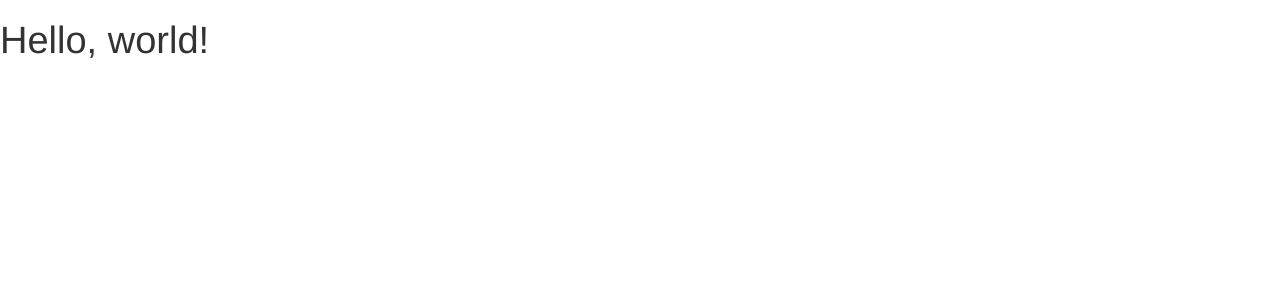
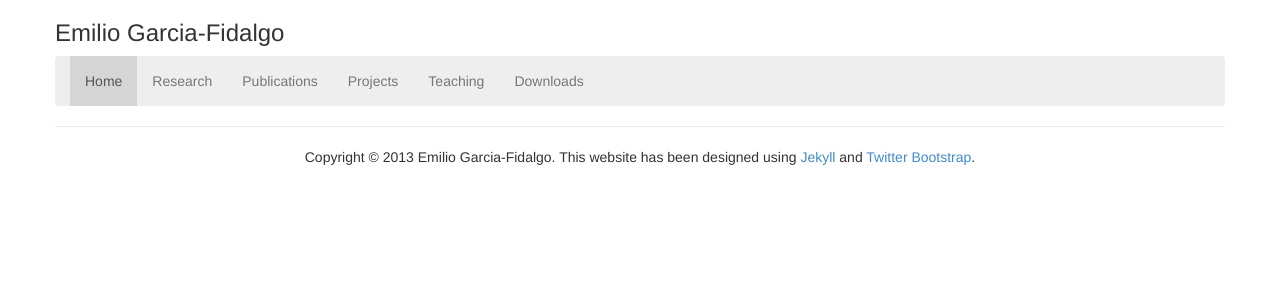
Before and after one commit to emiliofidalgo/emiliofidalgo.github.io, a Jekyll site: the page index.html, which Jekyll copies as it is, in a window 1280 px wide. Shown: the top 300 px of the page. Built offline with Jekyll 4.4.1, drawn with Linux system fonts in a browser that asks for light colours.

Commit message:
Submitting first design.

```diff
--- a/index.html
+++ b/index.html
@@ -9,15 +9,38 @@
 		<title>Emilio Garcia-Fidalgo | UIB</title>
 
 		<!-- Bootstrap -->
-		<link href="css/bootstrap.min.css" rel="stylesheet" media="screen">
+		<link href="css/bootstrap.min.css" rel="stylesheet">
 	</head>
-	<body>
-	<h1>Hello, world!</h1>
+	<body style>
+		<!-- Content -->
+		<div class="container">
+			<!-- Header -->
+			<h3>Emilio Garcia-Fidalgo</h3>
+			<div class="navbar">
+				<ul class="nav navbar-nav">
+					<li class="active"><a href="#">Home</a></li>
+					<li><a href="#">Research</a></li>
+					<li><a href="#">Publications</a></li>
+					<li><a href="#">Projects</a></li>
+					<li><a href="#">Teaching</a></li>
+					<li><a href="#">Downloads</a></li>
+				</ul>
+			</div>
+
+			<!-- Main Content -->
+
+			<!-- Footer -->
+			<hr>
+			<div class="footer">
+				<p class="text-center">Copyright &copy; 2013 Emilio Garcia-Fidalgo. This website has been designed using <a href="http://jekyllrb.com">Jekyll</a> and <a href="http://getbootstrap.com/">Twitter Bootstrap</a>.</p>
+			</div>
+		</div>
+		<!-- END Content -->
+
 		<!-- JavaScript plugins (requires jQuery) -->
 		<script src="http://code.jquery.com/jquery.min.js"></script>
 		<!-- Include all compiled plugins (below), or include individual files as needed -->
 		<script src="js/bootstrap.min.js"></script>
-
 		<!-- Optionally enable responsive features in IE8 -->
 		<script src="js/respond.min.js"></script>
 	</body>
```
